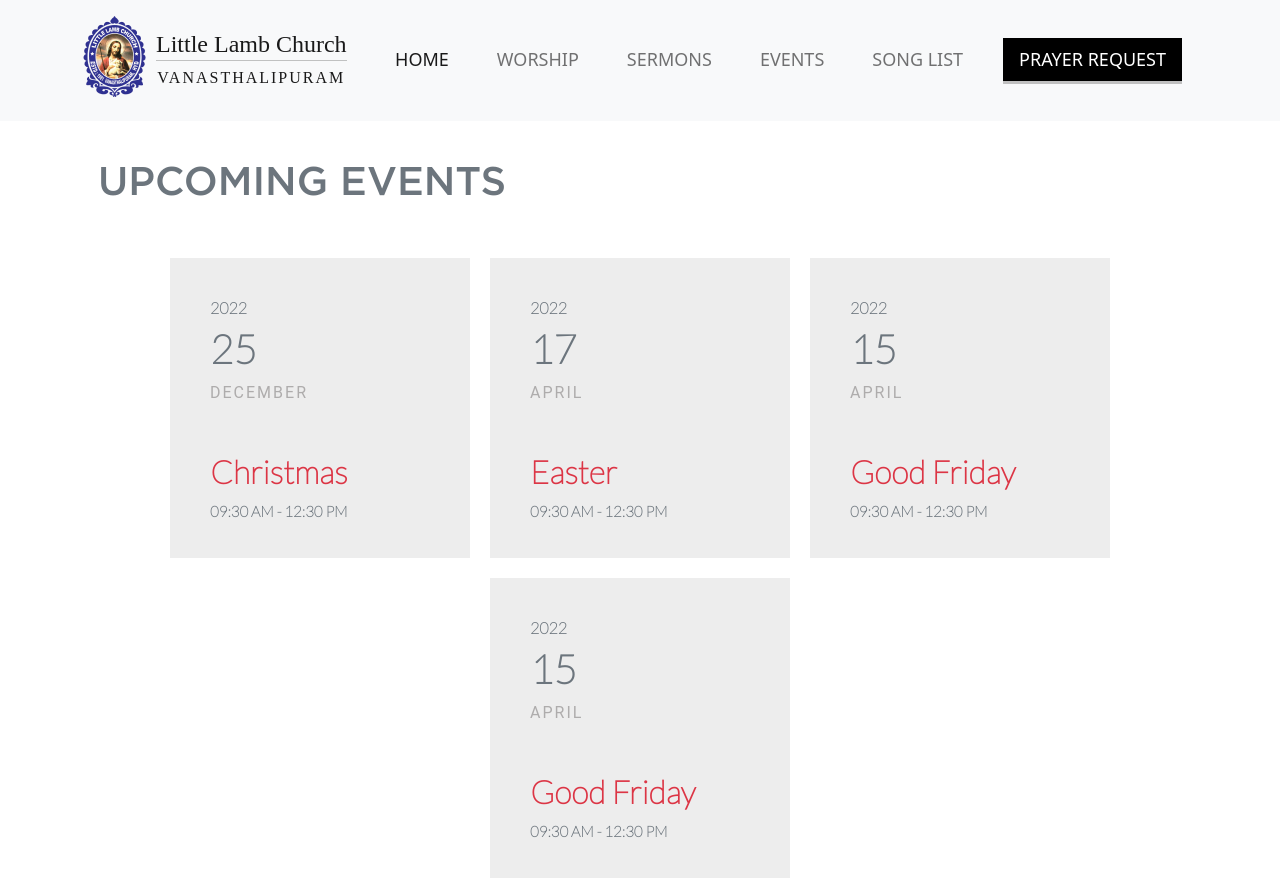
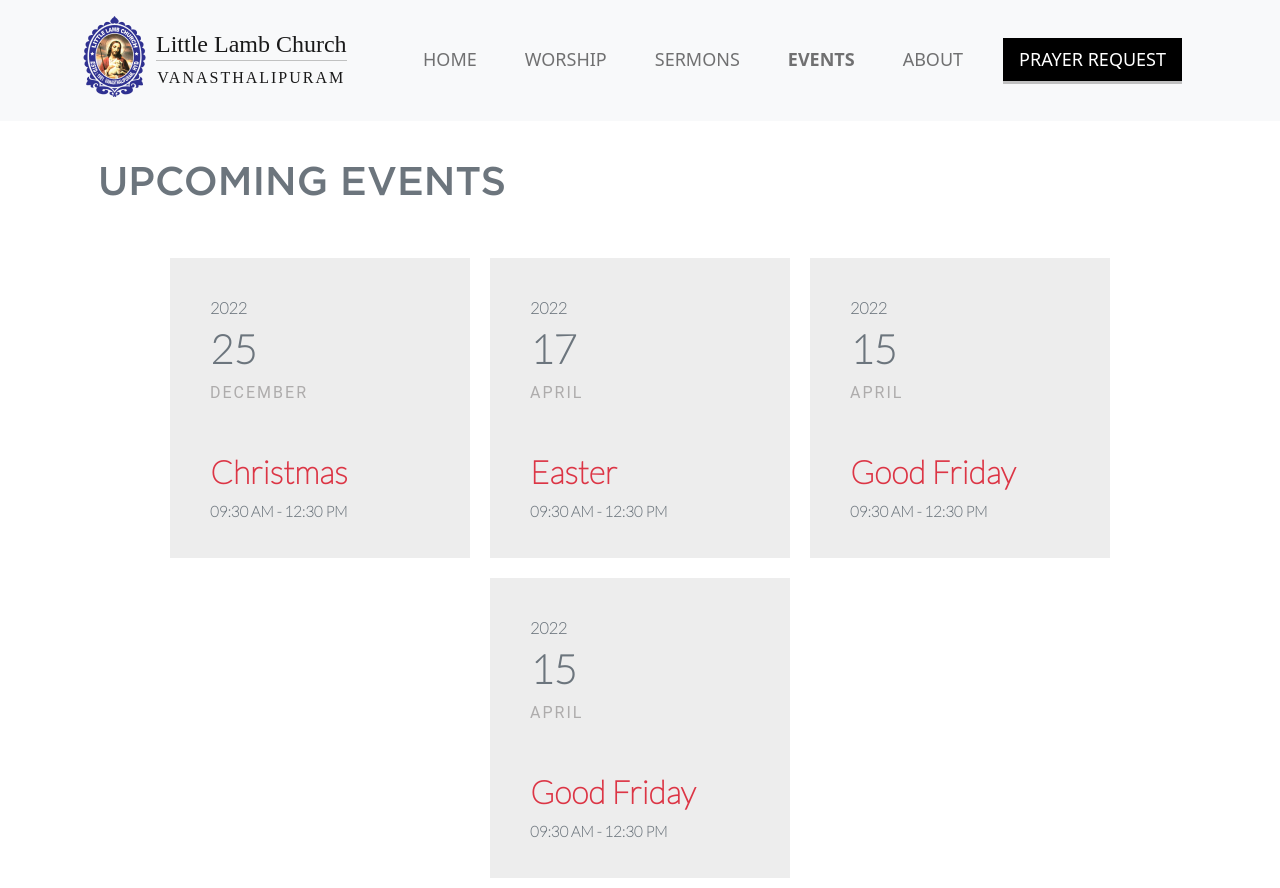
Before and after one commit to prabhuchira/littlelambchurch, a Next.js app: page /Events in a window 1280 px wide. Built offline with nearby package versions, Linux system fonts and the light colour scheme; a web font is replaced by a local one.

Commit message:
"Added changes"

```diff
--- a/next.config.js
+++ b/next.config.js
@@ -1,6 +1,6 @@
 /** @type {import('next').NextConfig} */
 const nextConfig = {
-  reactStrictMode: true,
+  reactStrictMode: false,
 }
 
 module.exports = nextConfig
--- a/pages/About/index.jsx
+++ b/pages/About/index.jsx
@@ -2,10 +2,10 @@ import Footer from "../../shared/Footer/Footer";
 import Header from "../../shared/Header/Header";
 export default function About() {
   return (
-    <div>
+    <div >
       <Header />
       <br />
-      <div className="text-center def-grey">
+      <div id="About" className="text-center def-grey">
         <div className="about-bg "  >
         </div>
         <div className="container-fluid text-center page-layout ">
--- a/shared/Footer/Footer.jsx
+++ b/shared/Footer/Footer.jsx
@@ -2,7 +2,7 @@ export default function Footer() {
 	return (
 		<div class="text-center bg-dark  py-3 text-muted" style={{ paddingBlock: '30px !important' }}>
 			<div class="text-light lato-heading" >
-				© 2022 Little Lamb Church • All right reserved • Privacy Policy
+				© 2023 Little Lamb Church • All right reserved • Privacy Policy
 			</div>
 			<br />
 		</div>
--- a/shared/Header/Header.jsx
+++ b/shared/Header/Header.jsx
@@ -2,11 +2,25 @@
 
 import logo from './logo.png'
 import Image from 'next/image'
-import React from 'react'
+import Link from 'next/link';
+import { useRouter } from 'next/router'
+import React, { useState } from 'react'
 
 
 
 export default function Header(){
+
+  const router = useRouter();
+
+  const [link,setLink] = useState("/");
+
+
+
+
+  const getLink = (e)=>{
+    console.log(e);
+    console.log(router.pathname,"PATHNAME")
+  }
 
   React.useEffect(()=>{
     window.addEventListener("scroll",function(){
@@ -52,24 +66,32 @@ export default function Header(){
           </button>
           <div className="collapse navbar-collapse justify-content-end " id="navbarNav">
             <ul className="navbar-nav">
-              <li className="nav-item mx-3 text-uppercase">
-                <a className="nav-link active" aria-current="page" href="/">Home</a>
+              <li className="nav-item mx-3 text-uppercase active" >
+                <Link href={"/"}><a className='nav-link' style={ router.pathname == "/" ? {fontWeight:"bold"} : {}}>Home</a></Link>
+                {/* <a onClick={(e)=>getLink(e)}  className='nav-link'  aria-current="page" href="/">Home</a> */}
             </li>
               {/* <li className="nav-item mx-3 text-uppercase">
                 <a className="nav-link" href="/About">About</a>
               </li> */}
               <li className="nav-item mx-3 text-uppercase">
-                <a className="nav-link" href="/Worship">Worship</a>
+                {/* <a onClick={(e)=>getLink(e)} className='nav-link'  href="/Worship">Worship</a> */}
+                <Link href={"/Worship"}><a className='nav-link' style={ router.pathname == "/Worship" ? {fontWeight:"bold"} : {}}>Worship</a></Link>
               </li>
               <li className="nav-item mx-3 text-uppercase">
-                <a className="nav-link" href="/Sermons">Sermons</a>
+                {/* <a onClick={(e)=>getLink(e)} className='nav-link'  href="/Sermons">Sermons</a> */}
+                <Link href={"/Sermons"}><a className='nav-link' style={ router.pathname == "/Sermons" ? {fontWeight:"bold"} : {}}>Sermons</a></Link>
               </li>
               <li className="nav-item mx-3 text-uppercase">
-                <a className="nav-link" href="/Events">Events</a>
+                {/* <a  className='nav-link'  href="/Events">Events</a> */}
+                <Link href={"/Events"}><a className="nav-link" style={ router.pathname == "/Events" ? {fontWeight:"bold"} : {}}>Events</a></Link>
               </li>
               <li className="nav-item mx-3 text-uppercase">
+                {/* <a  className='nav-link'  href="/Events">Events</a> */}
+                <Link href={"#About"}><a className="nav-link" style={ router.pathname == "#About" ? {fontWeight:"bold"} : {}}>About</a></Link>
+              </li>
+              {/* <li className="nav-item mx-3 text-uppercase">
                 <a className="nav-link " href="/SongList">Song List</a>
-              </li>
+              </li> */}
               <li className="nav-item mx-3 text-uppercase special-btn px-2">
                 <a className="nav-link " style={{color:"white"}} href="/PrayerRequest">Prayer Request</a>
               </li>
--- a/shared/Resources/Resources.jsx
+++ b/shared/Resources/Resources.jsx
@@ -9,7 +9,7 @@ export default function Resources() {
     router.push(page)
   }
   return (<div className="container   my-5 ">
-    <h1 className="main-heading mt-5">Resources</h1>
+    <h1 className="main-heading mt-5">Catalog</h1>
     <br />
     <br />
     <div className="row ">
@@ -37,7 +37,7 @@ export default function Resources() {
       <div className="col-md-6 bg-container overflow-hidden p-0">
         <div className="item"></div>
         <div style={{ width: "100%", height: "100%", position: "relative", top: "0px;" }}>
-          <div className="item-bg">WORSHIP</div>
+          <div className="item-bg">Baptisms</div>
           <div className="bg bg1"></div>
         </div>
       </div>
--- a/styles/resources.css
+++ b/styles/resources.css
@@ -49,6 +49,7 @@
 	text-transform: uppercase;
 	letter-spacing: 9px;
 	z-index: 1;
+	cursor:pointer;
 }
 .overflow-hidden {
 	overflow: hidden;
--- a/styles/worship.css
+++ b/styles/worship.css
@@ -45,11 +45,12 @@
 }
 .song_date{
 	letter-spacing: 1px;
-	color:rgb(174, 174, 174);
-	font-family: 'Lato';
-	font-weight: bold !important;
-	display: flex;
+    color: rgb(174, 174, 174);
+    font-family: 'Fjalla One';
+    font-weight: bold !important;
+    display: flex;
     align-items: center;
+
 }
 .view_youtube{
 	background-color: red !important;
```
